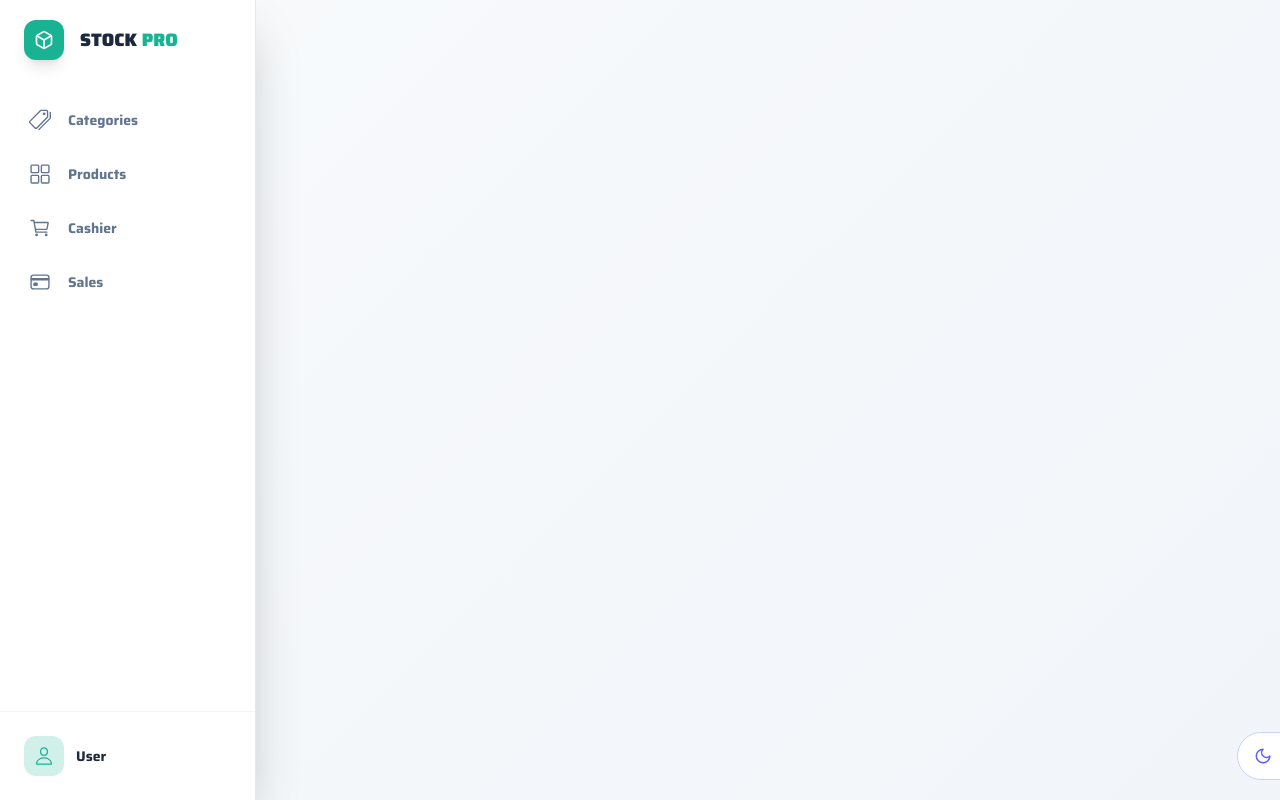
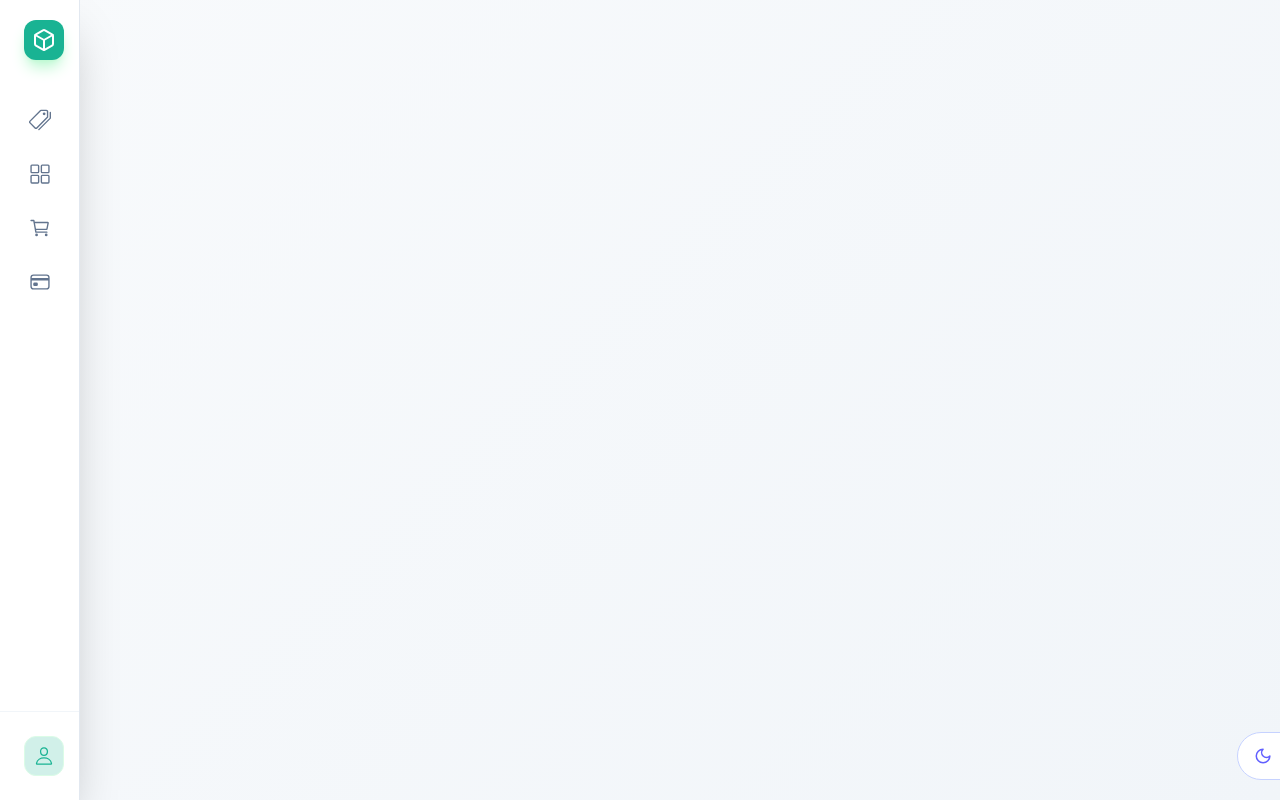
Before and after one commit to IZGHALENE2006/gestion-Stock, a React (Vite) app: page /Home in a window 1280 px wide. Built offline with nearby package versions, Linux system fonts and the light colour scheme.

Commit message:
fix navbar

```diff
--- a/src/composent/NavBar/Navbar.jsx
+++ b/src/composent/NavBar/Navbar.jsx
@@ -1,23 +1,22 @@
 import { useEffect, useState } from 'react';
 import {
   IoGridOutline, IoPeopleOutline, IoCartOutline,
-  IoBarChartOutline, IoCardOutline, IoPersonOutline,
-  IoLogOutOutline, IoSettingsOutline, IoPricetagsOutline,
-  IoBusinessOutline, IoMenuOutline, IoCloseOutline
+  IoBarChartOutline, IoCardOutline, IoCalendarOutline,
+  IoPersonOutline, IoLogOutOutline, IoSettingsOutline, IoPricetagsOutline, IoBusinessOutline
 } from "react-icons/io5";
 import { useSelector, useDispatch } from 'react-redux';
-import { NavLink, useNavigate } from 'react-router-dom';
+import { NavLink, useNavigate, Link } from 'react-router-dom';
 import { getMe, logoutAdmin } from '../../slices/SliceLoginAdmin';
-import { Box } from "lucide-react";
+import {Box} from "lucide-react"
 
 export default function Sidebar() {
   const [isExpanded, setIsExpanded] = useState(false);
   const [profileOpen, setProfileOpen] = useState(false);
-  const [mobileOpen, setMobileOpen] = useState(false); // Mobile Menu State
+  const { user, role, token } = useSelector(state => state.LoginAdmin);
 
-  const { user, role, token } = useSelector(state => state.LoginAdmin);
   const dispatch = useDispatch();
   const nav = useNavigate();
+
   const [loaded, setLoaded] = useState(false);
 
   useEffect(() => {
@@ -27,112 +26,95 @@ export default function Sidebar() {
     }
   }, [dispatch, token, loaded]);
 
-  const HanleLogoutAdmin = () => {
+  const handleProfileClick = () => {
+    setProfileOpen(!profileOpen);
+  }
+
+  function HanleLogoutAdmin() {
     dispatch(logoutAdmin());
     nav('/LoginAdmin');
   }
 
-  // Helper to close mobile menu when clicking a link
-  const closeMobile = () => setMobileOpen(false);
-
   return (
-    <>
-      {/* --- MOBILE MENU BUTTON --- */}
-      <div className="md:hidden fixed top-4 left-4 z-[60]">
-        <button
-          onClick={() => setMobileOpen(!mobileOpen)}
-          className="p-3 bg-white dark:bg-slate-900 shadow-xl rounded-2xl border border-slate-200 dark:border-slate-800 text-[#19b393]"
-        >
-          {mobileOpen ? <IoCloseOutline size={24} /> : <IoMenuOutline size={24} />}
-        </button>
-      </div>
-
-      {/* --- MOBILE OVERLAY --- */}
-      {mobileOpen && (
-        <div
-          className="md:hidden fixed inset-0 bg-slate-900/60 backdrop-blur-sm z-[55] transition-opacity"
-          onClick={closeMobile}
-        />
-      )}
-
-      {/* --- SIDEBAR (Shared logic for Desktop & Mobile) --- */}
-      <div className={`
-        fixed z-[56] h-full bg-white dark:bg-slate-900 border-r border-slate-200 dark:border-slate-800 text-slate-600 dark:text-slate-400
-        transition-all duration-300 ease-in-out flex flex-col overflow-hidden shadow-2xl
-
-        /* Desktop Logic */
-        md:left-0 md:flex ${isExpanded ? 'md:w-64' : 'md:w-20'}
-
-        /* Mobile Logic */
-        ${mobileOpen ? 'left-0 w-64' : '-left-full w-64'}
-      `}
+    <div className="fixed z-50 flex min-h-screen">
+      <div
         onMouseEnter={() => setIsExpanded(true)}
         onMouseLeave={() => setIsExpanded(false)}
+        className={`fixed left-0 top-0 h-full bg-white dark:bg-slate-900 border-r border-slate-200 dark:border-slate-800 text-slate-600 dark:text-slate-400
+          transition-all duration-300 ease-in-out flex flex-col overflow-hidden shadow-2xl
+          ${isExpanded ? 'w-57' : 'w-20'}`}
       >
 
         {/* Logo */}
         <div className="flex items-center h-20 px-6">
-          <div className="bg-[#19b393] p-2 rounded-xl min-w-10 h-10 flex items-center justify-center shadow-lg">
-            <Box color='white' size={20}/>
+          <div className="bg-[#19b393] p-2 rounded-xl min-w-10 h-10 flex items-center justify-center shadow-lg shadow-green-200 dark:shadow-green-900/20">
+            <Box color='white'/>
           </div>
           <span className={`ml-4 font-black text-slate-800 dark:text-slate-100 text-lg transition-opacity duration-300 whitespace-nowrap
-            ${(isExpanded || mobileOpen) ? 'opacity-100' : 'md:opacity-0'}`}>
+            ${isExpanded ? 'opacity-100' : 'opacity-0'}`}>
             STOCK <span className='text-[#19b393]'>PRO</span>
           </span>
         </div>
 
         {/* Nav Links */}
         <nav className="grow px-3 mt-4 space-y-1.5">
-          {role === 'admin' && <NavItem to="/Home/Dashboard" icon={<IoBarChartOutline size={22} />} label="Dashboard" expanded={isExpanded} mobileOpen={mobileOpen} onClick={closeMobile} />}
-          <NavItem to="/Home/Categories" icon={<IoPricetagsOutline size={22} />} label="Categories" expanded={isExpanded} mobileOpen={mobileOpen} onClick={closeMobile} />
-          <NavItem to="/Home/products" icon={<IoGridOutline size={22} />} label="Products" expanded={isExpanded} mobileOpen={mobileOpen} onClick={closeMobile} />
-          {role === 'admin' && <NavItem to="/Home/employees/EmployeeDashboard" icon={<IoPeopleOutline size={22} />} label="Employees" expanded={isExpanded} mobileOpen={mobileOpen} onClick={closeMobile} />}
-          {role === 'admin' && <NavItem to="/Home/Fornisseur" icon={<IoBusinessOutline size={22} />} label="Suppliers" expanded={isExpanded} mobileOpen={mobileOpen} onClick={closeMobile} />}
-          <NavItem to="/Home/Caisse" icon={<IoCartOutline size={22} />} label="Cashier" expanded={isExpanded} mobileOpen={mobileOpen} onClick={closeMobile} />
-          <NavItem to="/Home/Profit/Ventes" icon={<IoCardOutline size={22} />} label="Sales" expanded={isExpanded} mobileOpen={mobileOpen} onClick={closeMobile} />
+          {role === 'admin' && <NavItem to="/Home/Dashboard" icon={<IoBarChartOutline size={22} />} label="Dashboard" expanded={isExpanded} />}
+          <NavItem to="/Home/Categories" icon={<IoPricetagsOutline size={22} />} label="Categories" expanded={isExpanded} />
+          <NavItem to="/Home/products" icon={<IoGridOutline size={22} />} label="Products" expanded={isExpanded} />
+          {role === 'admin' && <NavItem to="/Home/employees/EmployeeDashboard" icon={<IoPeopleOutline size={22} />} label="Employees" expanded={isExpanded} />}
+          {role === 'admin' && <NavItem to="/Home/Fornisseur" icon={<IoBusinessOutline size={22} />} label="Suppliers" expanded={isExpanded} />}
+          <NavItem to="/Home/Caisse" icon={<IoCartOutline size={22} />} label="Cashier" expanded={isExpanded} />
+          <NavItem to="/Home/Profit/Ventes" icon={<IoCardOutline size={22} />} label="Profits" expanded={isExpanded} />
         </nav>
 
         {/* Profile Section */}
         <div className="p-4 border-t border-slate-100 dark:border-slate-800 relative">
-          <div className="flex items-center cursor-pointer p-2 rounded-2xl hover:bg-slate-50 dark:hover:bg-slate-800 transition-colors" onClick={() => setProfileOpen(!profileOpen)}>
-            <div className="min-w-10 h-10 rounded-xl bg-[#19b393]/20 flex items-center justify-center text-[#19b393] font-bold">
+          <div className="flex items-center cursor-pointer p-2 rounded-2xl hover:bg-slate-50 dark:hover:bg-slate-800 transition-colors" onClick={handleProfileClick}>
+            <div className="min-w-10 h-10 rounded-xl bg-[#19b393]/20 border border-green-100 dark:border-green-900/30 flex items-center justify-center text-[#19b393] font-bold">
               <IoPersonOutline size={20} />
             </div>
-            <div className={`ml-3 transition-opacity duration-300 ${(isExpanded || mobileOpen) ? 'opacity-100' : 'md:opacity-0'}`}>
+            <div className={`ml-3 transition-opacity duration-300 ${isExpanded ? 'opacity-100' : 'opacity-0'}`}>
               <p className="text-sm font-bold text-slate-800 dark:text-slate-200 whitespace-nowrap capitalize">{user?.name || "User"}</p>
               <p className="text-[10px] text-[#19b393] font-black uppercase tracking-wider">{role}</p>
             </div>
           </div>
 
           {/* Dropdown Menu */}
-          {profileOpen && (isExpanded || mobileOpen) && (
-            <div className="absolute left-4 bottom-20 w-48 bg-white dark:bg-slate-800 shadow-2xl rounded-2xl border border-slate-100 dark:border-slate-700 overflow-hidden">
-              <NavLink to="/Home/profile" onClick={closeMobile} className="flex items-center w-full px-4 py-3 text-sm font-medium text-slate-600 dark:text-slate-300 hover:bg-slate-50">
-                <IoSettingsOutline className="mr-3" size={18}/> Profile
+          {profileOpen && isExpanded && (
+            <div className="absolute left-4 bottom-20 w-48 bg-white dark:bg-slate-800 shadow-2xl rounded-2xl border border-slate-100 dark:border-slate-700 overflow-hidden animate-in fade-in slide-in-from-bottom-2">
+              <NavLink
+                to="/Home/profile"
+                onClick={() => setProfileOpen(false)}
+                className="flex items-center w-full px-4 py-3 text-sm font-medium
+                           text-slate-600 dark:text-slate-300
+                           hover:bg-slate-50 dark:hover:bg-slate-700/50
+                           hover:text-[#19b393] transition"
+              >
+                <IoSettingsOutline className="mr-3" size={18}/>
+                Profile
               </NavLink>
 
-              <button className="flex items-center w-full px-4 py-3 text-sm font-medium text-red-500 hover:bg-red-50" onClick={HanleLogoutAdmin}>
+              <button className="flex items-center w-full px-4 py-3 text-sm font-medium text-red-500 hover:bg-red-50 dark:hover:bg-red-500/10 transition" onClick={HanleLogoutAdmin}>
                 <IoLogOutOutline className="mr-3" size={18}/> Logout
               </button>
             </div>
           )}
         </div>
       </div>
-    </>
+    </div>
   );
 }
 
 // NavItem Helper
-function NavItem({ to, icon, label, expanded, mobileOpen, onClick }) {
+function NavItem({ to, icon, label, expanded }) {
   return (
     <NavLink
       to={to}
-      onClick={onClick}
       className={({ isActive }) => `
         flex items-center h-12 rounded-xl transition-all duration-200
         ${isActive
           ? 'bg-[#19b393] text-white shadow-lg shadow-green-100 dark:shadow-green-900/20 scale-[1.02]'
-          : 'text-slate-500 dark:text-slate-400 hover:bg-slate-100 dark:hover:bg-slate-800 hover:text-slate-300'
+          : 'text-slate-500 dark:text-slate-400 hover:bg-slate-100 dark:hover:bg-slate-800 hover:text-slate-900 dark:hover:text-slate-100'
         }
       `}
     >
@@ -140,7 +122,7 @@ function NavItem({ to, icon, label, expanded, mobileOpen, onClick }) {
         {icon}
       </div>
       <span className={`font-bold text-sm transition-opacity duration-300 whitespace-nowrap
-        ${(expanded || mobileOpen) ? 'opacity-100' : 'md:opacity-0'}`}>
+        ${expanded ? 'opacity-100' : 'opacity-0'}`}>
         {label}
       </span>
     </NavLink>
--- a/src/composent/home.jsx
+++ b/src/composent/home.jsx
@@ -1,21 +1,22 @@
+
+
 import Sidebar from "./NavBar/Navbar"
 import { Outlet } from "react-router"
-
 function Home(){
     return(
-        <div className="h-screen">
-            <Sidebar />
+            <div className="h-screen">
 
-            {/* ml-0: No margin on phone
-               md:ml-20: Restore margin for desktop
-               pt-20: Added padding top for mobile so content starts below the menu button
-               md:pt-0: Remove that padding on desktop
-            */}
-            <div className="ml-0 md:ml-20 md:pt-0">
-                <Outlet />
+                <Sidebar />
+
+                    <div className="ml-20">
+
+               <Outlet />
+
+
+                    </div>
+
             </div>
-        </div>
     )
+
 }
-
 export default Home
```
